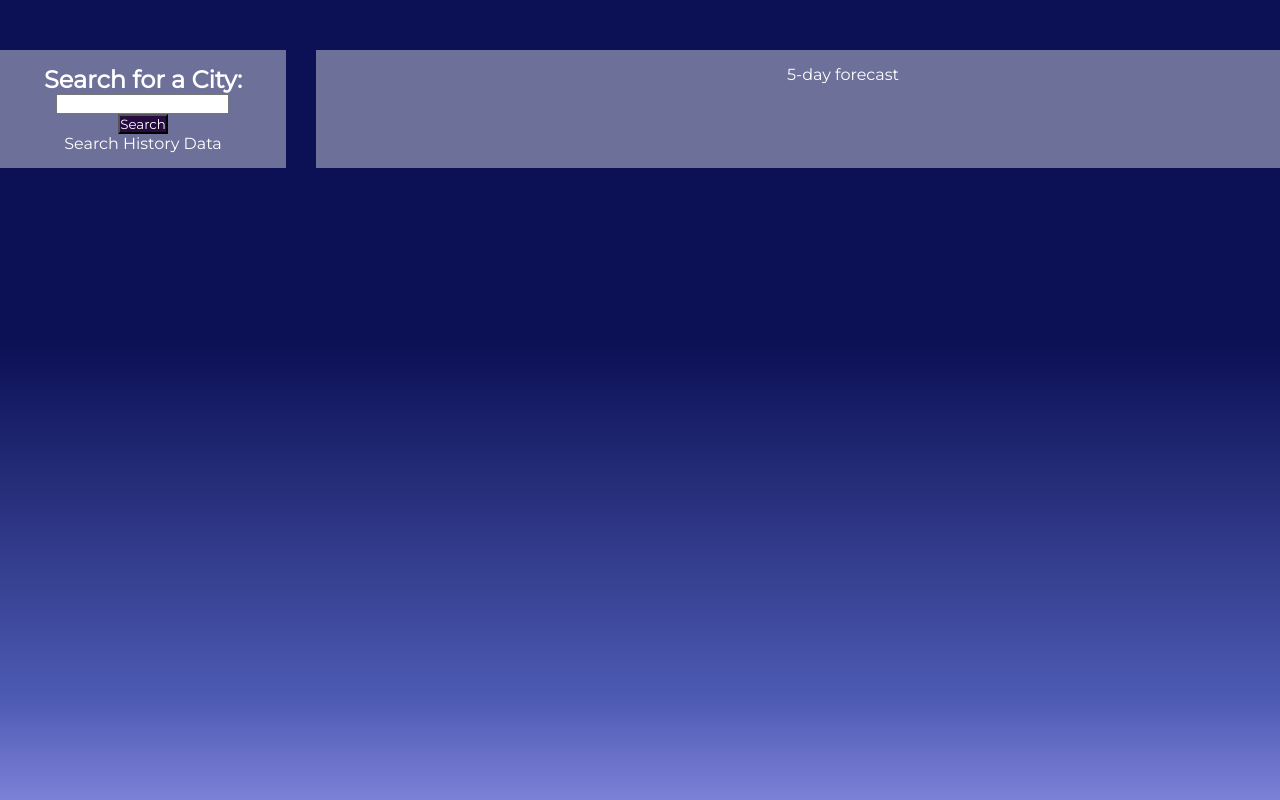
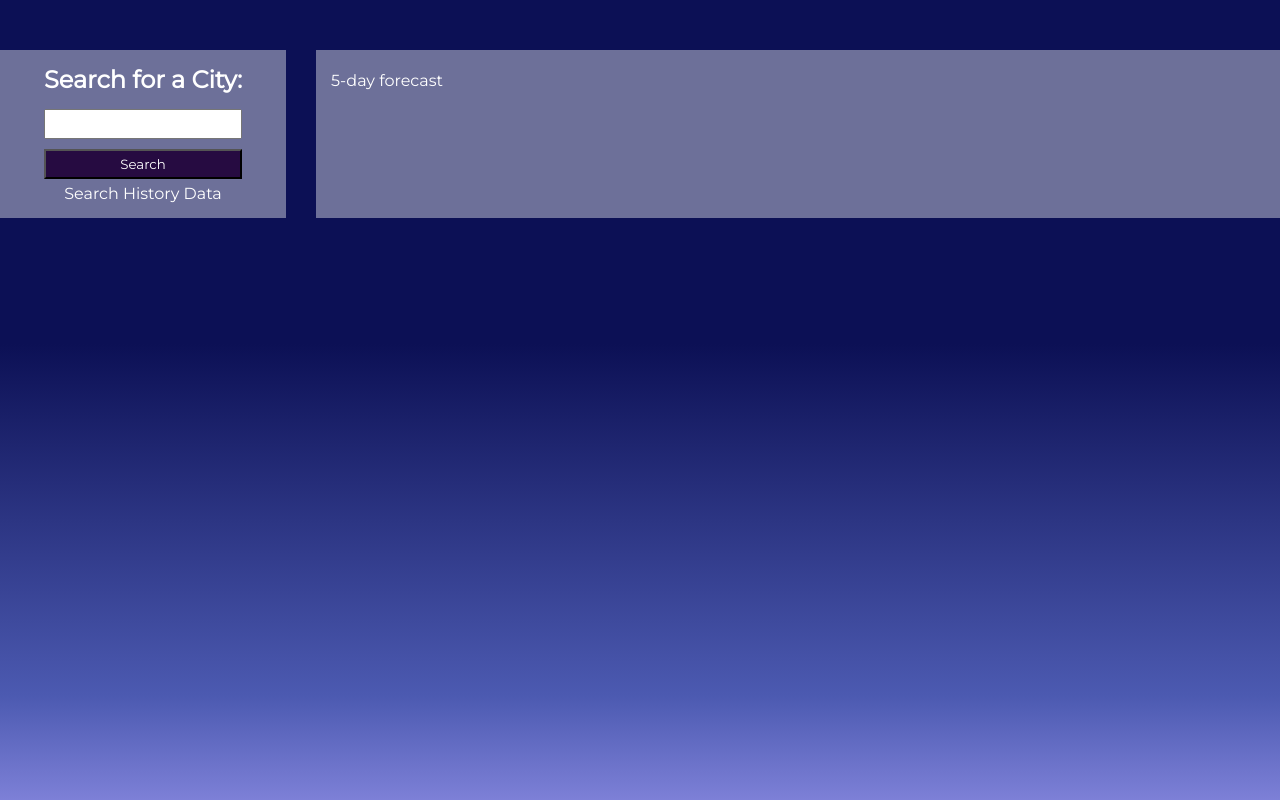
Before and after one commit to ivydo/weather-dashboard, a plain HTML site: page index.html in a window 1280 px wide. Shown: the top 800 px of the page. Drawn offline with nearby package versions, Linux system fonts and the light colour scheme.

Commit message:
basic css in displayData container

```diff
--- a/assets/style/style.css
+++ b/assets/style/style.css
@@ -45,8 +45,15 @@ body {
   min-width: 20%;
 }
 
+.city-header {
+  margin-bottom: 10px;
+}
 .search-btn {
   background-color: rgb(38, 11, 65);
+  margin: 5px;
+  padding: 5px;
+  width:100%;
+  box-sizing:border-box;
 }
 
 .form-content {
@@ -54,7 +61,16 @@ body {
   flex-direction: column;
   align-items: center;
   justify-content: center;
+
 }
+
+input[type="text"]{
+  padding: 5px;
+  margin: 5px;
+  width:100%;
+  box-sizing:border-box;
+}
+
 /*  display city data*/
 .display-weather {
   background: rgba(255, 255, 255, 0.4);
@@ -63,6 +79,6 @@ body {
   display: flex;
   flex-wrap: wrap;
   flex-direction: column;
-  align-items: center;
   min-width: 80%;
+  line-height: 2.0;
 }
```
